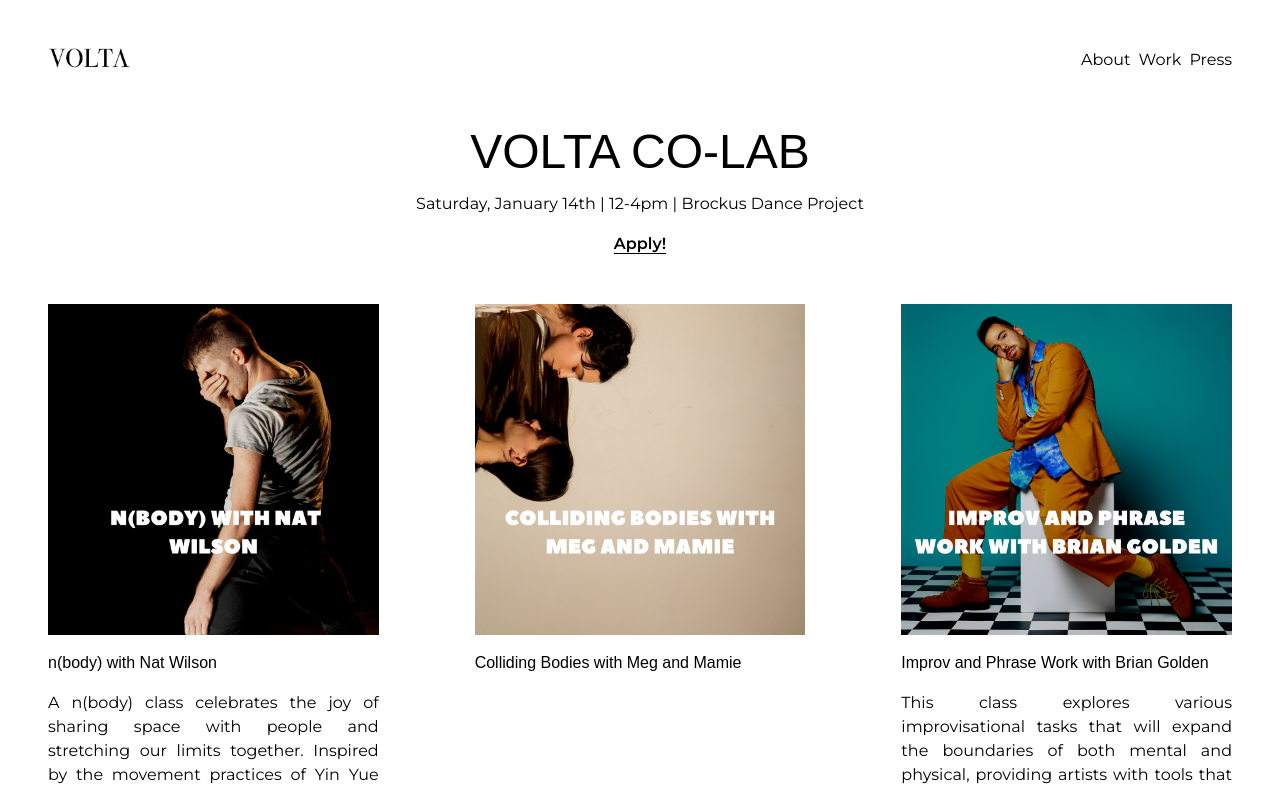
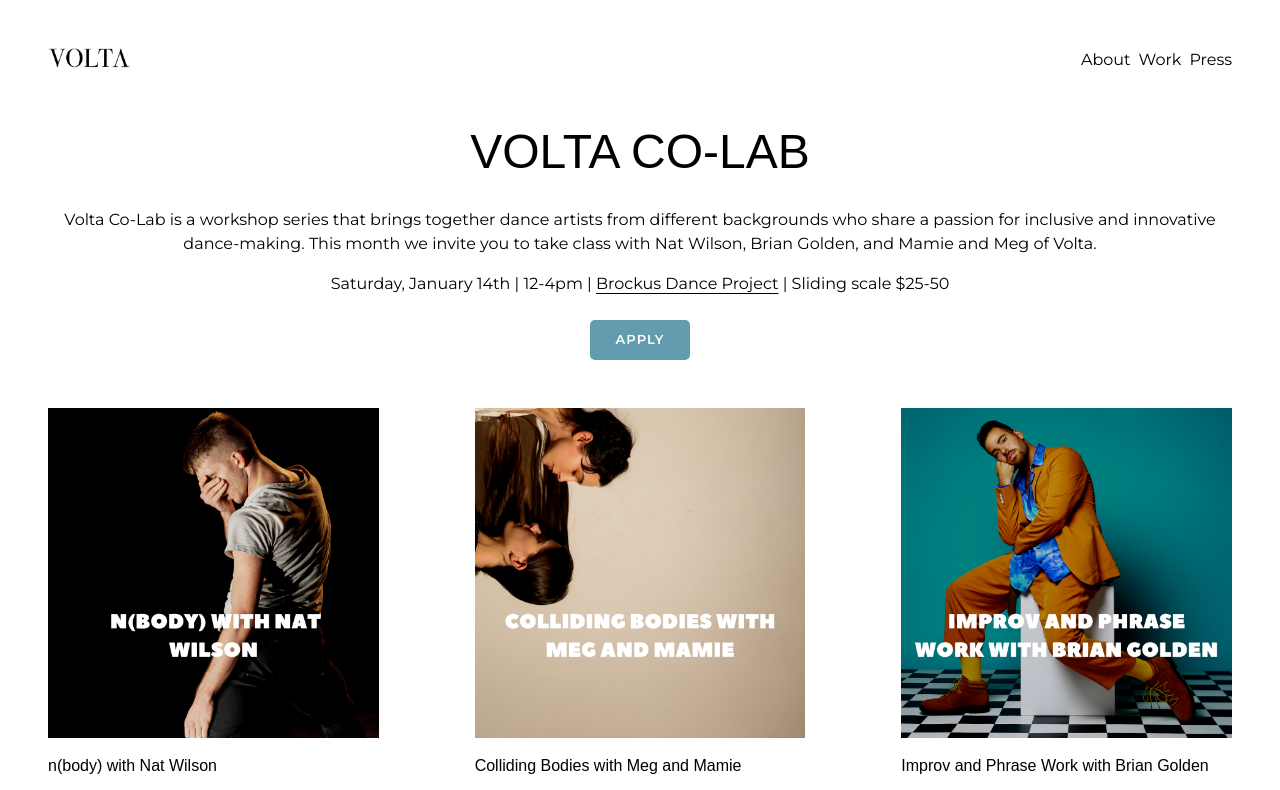
Before and after one commit to MeganParadowski1/volta, a Next.js app: page /co-lab in a window 1280 px wide. Shown: the top 790 px of the page. Built offline with nearby package versions, Linux system fonts and the light colour scheme; a web font is replaced by a local one.

Commit message:
Add popup and CB class description

```diff
--- a/components/Nav.js
+++ b/components/Nav.js
@@ -75,7 +75,7 @@ export default function Nav({ props }) {
           </a>
         </div>
         <Modal open={isModalOpen} closeModal={closeModal} />
-        {/* <Popup open={isPopupOpen} closePopup={closePopup} /> */}
+        <Popup open={isPopupOpen} closePopup={closePopup} />
       </div>
     );
   }
--- a/components/Popup.js
+++ b/components/Popup.js
@@ -1,6 +1,7 @@
 import Portal from "./Portal";
 import styles from "../styles/Popup.module.css";
 import { useEffect, useState } from "react";
+import Link from "next/link";
 
 export default function Popup({ open, closePopup }) {
   const [display, setDisplay] = useState(false);
@@ -25,19 +26,30 @@ export default function Popup({ open, closePopup }) {
             <div className={styles.exit} onClick={closePopup}>
               X
             </div>
-            <div className={styles.title}>
-              VOLTA X Institute of Art and Olfaction: MILK
+            <div
+              className="uppercase text-center text-5xl pb-4"
+              style={{ fontFamily: "acumin-pro, sans-serif" }}
+            >
+              Volta Co-Lab
             </div>
-            <div className={styles.text}>Nov 10-12, 2022</div>
-            <div className={styles.subtext}>Institute of Art and Olfaction</div>
-            <button
-              className="m-auto text-white bg-[#4a6a78] px-4 py-2"
-              onClick={() =>
-                window.open("https://tickets.voltacollective.com", "_blank")
-              }
-            >
-              Buy Tickets
-            </button>
+            <div className="pb-4">
+              A workshop series that celebrates inclusive and innovative
+              dance-making.
+            </div>
+            <div className="pb-4">
+              Saturday, January 14th | 12-4pm |{" "}
+              <div className="inline underline underline-offset-4 decoration-1">
+                <a href="https://brockusprojectdance.org/space" target="_blank">
+                  Brockus Dance Project
+                </a>
+              </div>{" "}
+              | Sliding scale $25-50
+            </div>
+            <div>
+              <Link href="co-lab">
+                <button className="buttonSecondary">More</button>
+              </Link>
+            </div>
           </div>
         </div>
       )}
--- a/pages/co-lab.js
+++ b/pages/co-lab.js
@@ -6,18 +6,33 @@ export default function CoLab() {
     <Layout>
       <div className="wrapper">
         <div
-          className="uppercase text-center text-5xl pb-4"
+          className="uppercase text-center text-5xl pb-8"
           style={{ fontFamily: "acumin-pro, sans-serif" }}
         >
           Volta Co-Lab
         </div>
-        <div className="text-center pb-4">
-          Saturday, January 14th | 12-4pm | Brockus Dance Project
-        </div>
-        <div className="text-center pb-12 underline underline-offset-4 font-bold">
-          <a href="https://forms.gle/FLZRWMAX8v2sFgDcA" target="_blank">
-            Apply!
-          </a>
+        <div className="flex flex-col items-center">
+          <div className="text-center max-w-6xl pb-12">
+            <div className="pb-4">
+              Volta Co-Lab is a workshop series that brings together dance
+              artists from different backgrounds who share a passion for
+              inclusive and innovative dance-making. This month we invite you to
+              take class with Nat Wilson, Brian Golden, and Mamie and Meg of
+              Volta.
+            </div>
+            <div className="pb-6">
+              Saturday, January 14th | 12-4pm |{" "}
+              <div className="inline underline underline-offset-4 decoration-1">
+                <a href="https://brockusprojectdance.org/space" target="_blank">
+                  Brockus Dance Project
+                </a>
+              </div>{" "}
+              | Sliding scale $25-50
+            </div>
+            <a href="https://forms.gle/FLZRWMAX8v2sFgDcA" target="_blank">
+              <button className="buttonSecondary">Apply</button>
+            </a>
+          </div>
         </div>
         <div className="grid lg:grid-cols-3 md:grid-cols-1 gap-24 pb-12">
           <div>
@@ -48,6 +63,12 @@ export default function CoLab() {
               >
                 Colliding Bodies with Meg and Mamie
               </div>
+              Colliding Bodies is a partnering class that explores highly
+              physical and acrobatic partnering in a safe and grounded way.
+              Rebound, theatricality, and gesture are used to tell stories
+              through connection to another body. We will discover how to manage
+              each other’s weight in unusual contexts and learn partnering
+              repertory from Volta’s recent work, “MILK.”
             </div>
           </div>
           <div>
--- a/styles/Popup.module.css
+++ b/styles/Popup.module.css
@@ -2,7 +2,7 @@
   cursor: default;
   display: flex;
   flex-direction: column;
-  justify-content: space-between;
+  justify-content: center;
   width: 450px;
   height: 350px;
   position: absolute;
@@ -14,7 +14,6 @@
   text-align: center;
   z-index: 3;
   letter-spacing: 1px;
-  color: #4a6a78;
 }
 .exit {
   font-size: 21px;
@@ -24,7 +23,6 @@
   top: 19px;
   cursor: pointer;
   font-family: "Montserrat";
-  color: #2f4752;
 }
 .title {
   font-size: 32px;
--- a/styles/globals.css
+++ b/styles/globals.css
@@ -51,3 +51,14 @@ a {
   font-weight: 800;
   font-style: italic;
 }
+.buttonSecondary {
+  border-radius: 5px;
+  background-color: #639baf;
+  padding: 10px;
+  width: 100px;
+  text-transform: uppercase;
+  color: white;
+  font-size: small;
+  font-weight: bold;
+  letter-spacing: 1px;
+}
```
